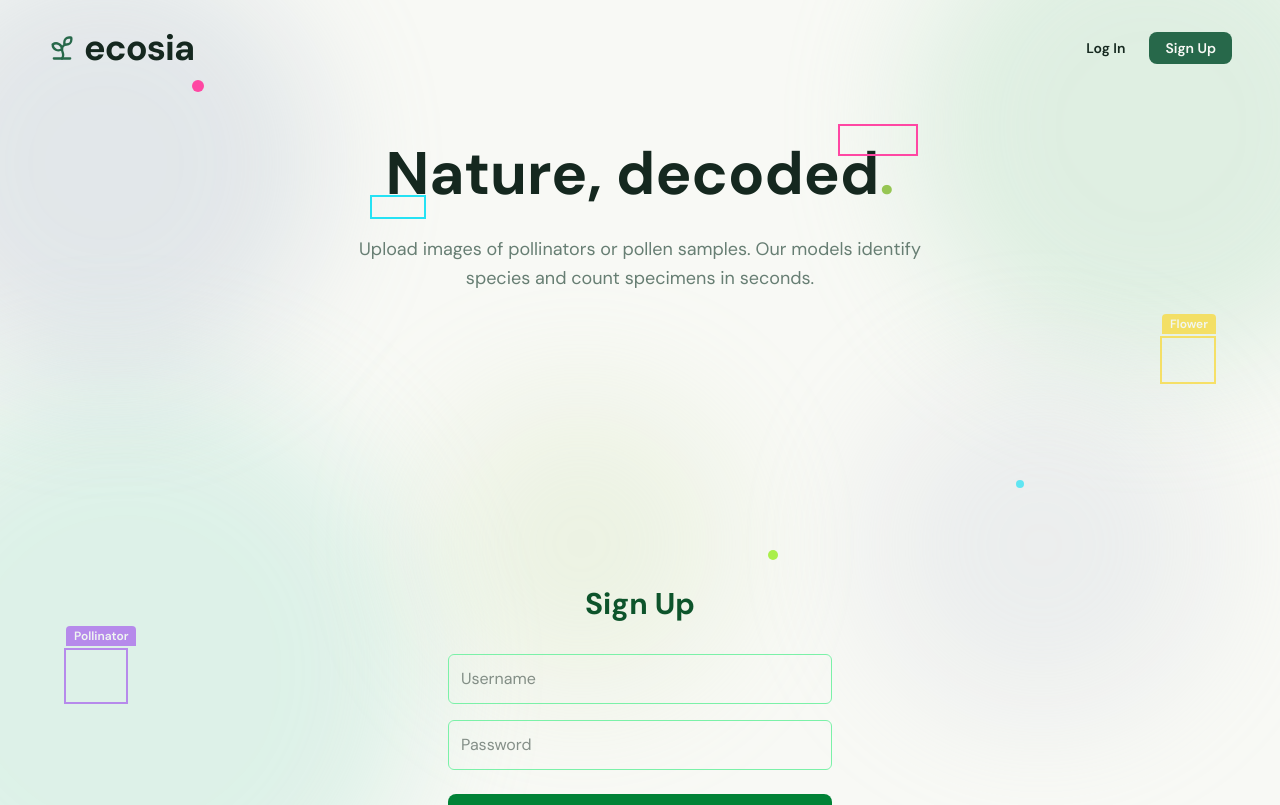
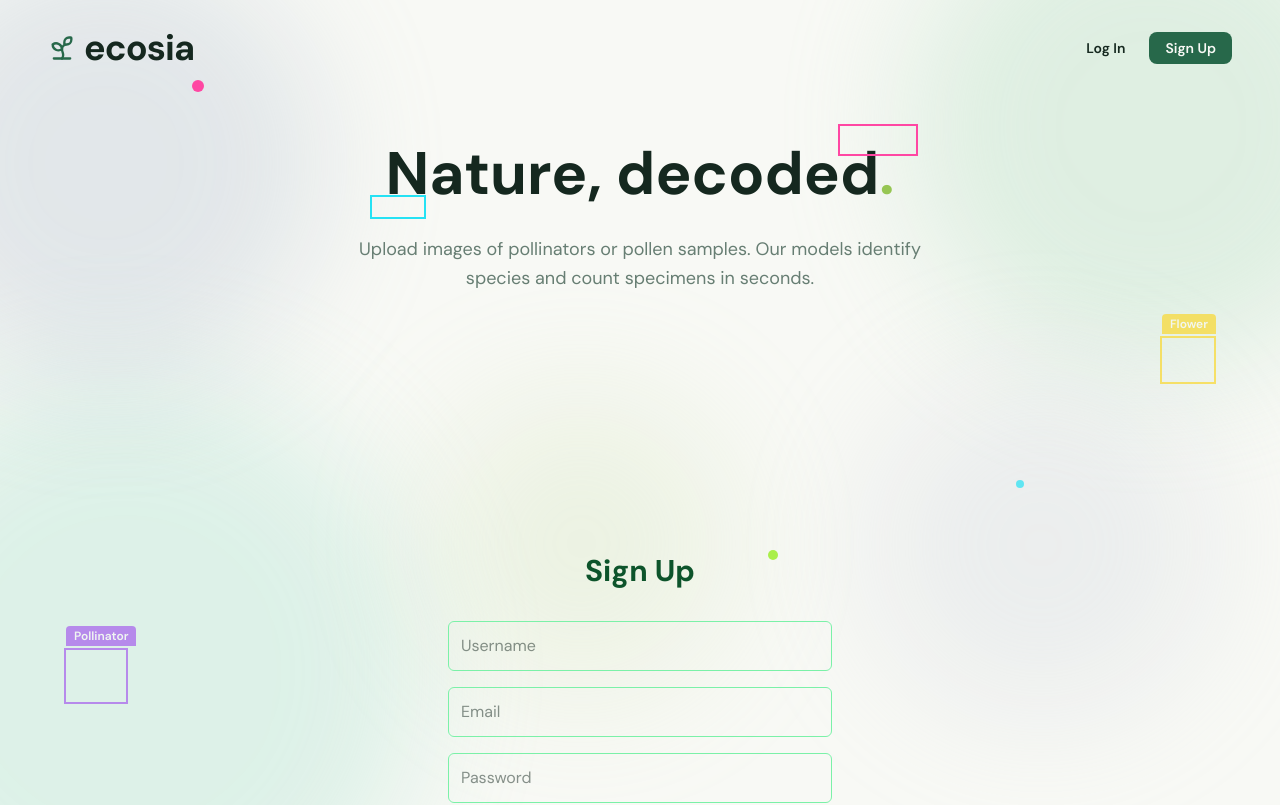
Before and after one commit to m-berggren/automated-ecological-image-analysis, a Vue app in the folder frontend/: page /signup in a window 1280 px wide. Shown: the top 805 px of the page. Built offline with nearby package versions, Linux system fonts and the light colour scheme.

Commit message:
TG-25: Add email to registration

```diff
--- a/frontend/src/components/RegistrationForm.vue
+++ b/frontend/src/components/RegistrationForm.vue
@@ -6,6 +6,13 @@
         v-model="username"
         type="text"
         placeholder="Username"
+        required
+        class="mb-4 w-full p-3 rounded-md border border-green-300 focus:outline-none focus:ring-2 focus:ring-green-400"
+      />
+      <input
+        v-model="email"
+        type="text"
+        placeholder="Email"
         required
         class="mb-4 w-full p-3 rounded-md border border-green-300 focus:outline-none focus:ring-2 focus:ring-green-400"
       />
@@ -38,6 +45,7 @@ import { useRouter } from 'vue-router'
 const router = useRouter()
 const username = ref('')
 const password = ref('')
+const email = ref('')
 const errorMessage = ref('')
 
 async function submitSignup() {
@@ -49,6 +57,7 @@ async function submitSignup() {
       body: JSON.stringify({
         username: username.value,
         password: password.value,
+        email: email.value,
       }),
     })
     const data = await res.json()
--- a/frontend/src/router/index.ts
+++ b/frontend/src/router/index.ts
@@ -7,7 +7,7 @@ const router = createRouter({
   history: createWebHistory(),
   routes: [
     { path: '/', component: Index },
-    { path: '/:signup', component: Signup },
+    { path: '/signup', component: Signup },
     { path: '/:pathMatch(.*)*', component: NotFound },
   ],
 })
```
Also changed, not shown: 1 other file (tests, documents, lock files or other folders).
